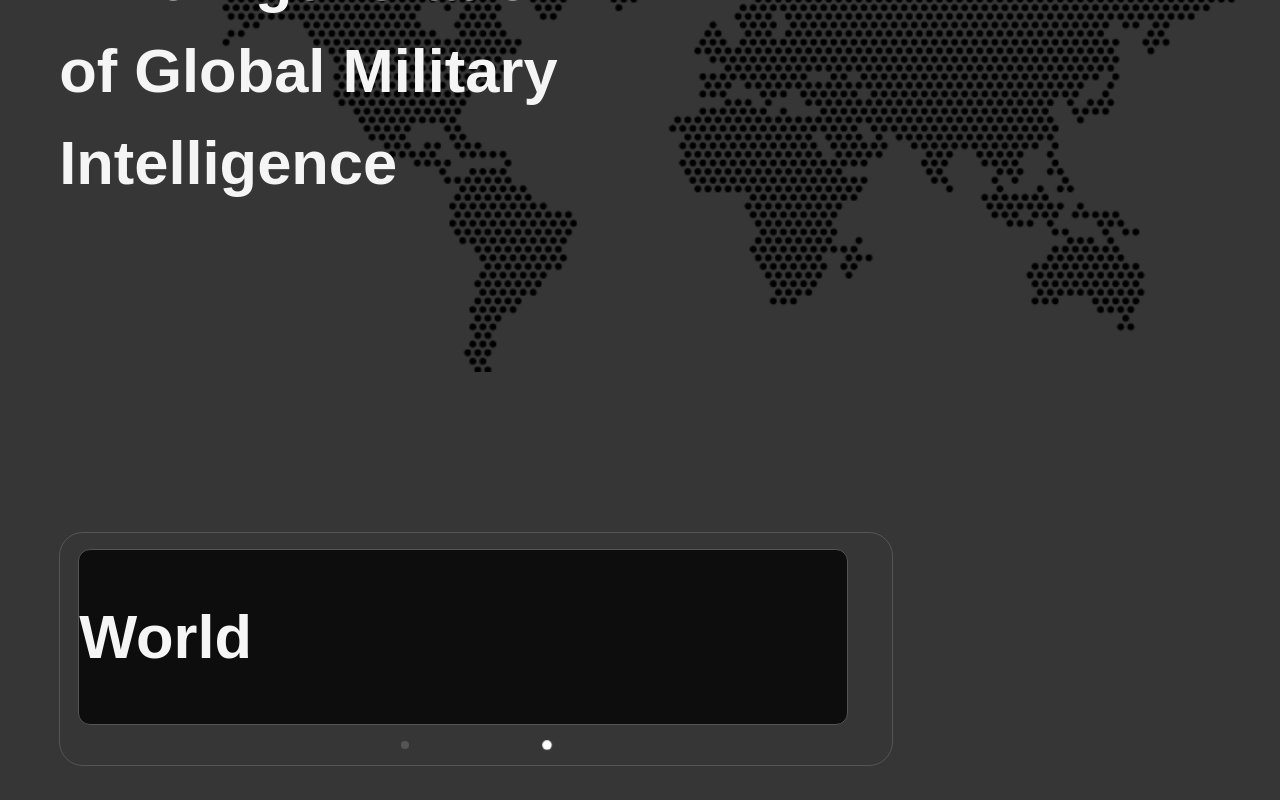
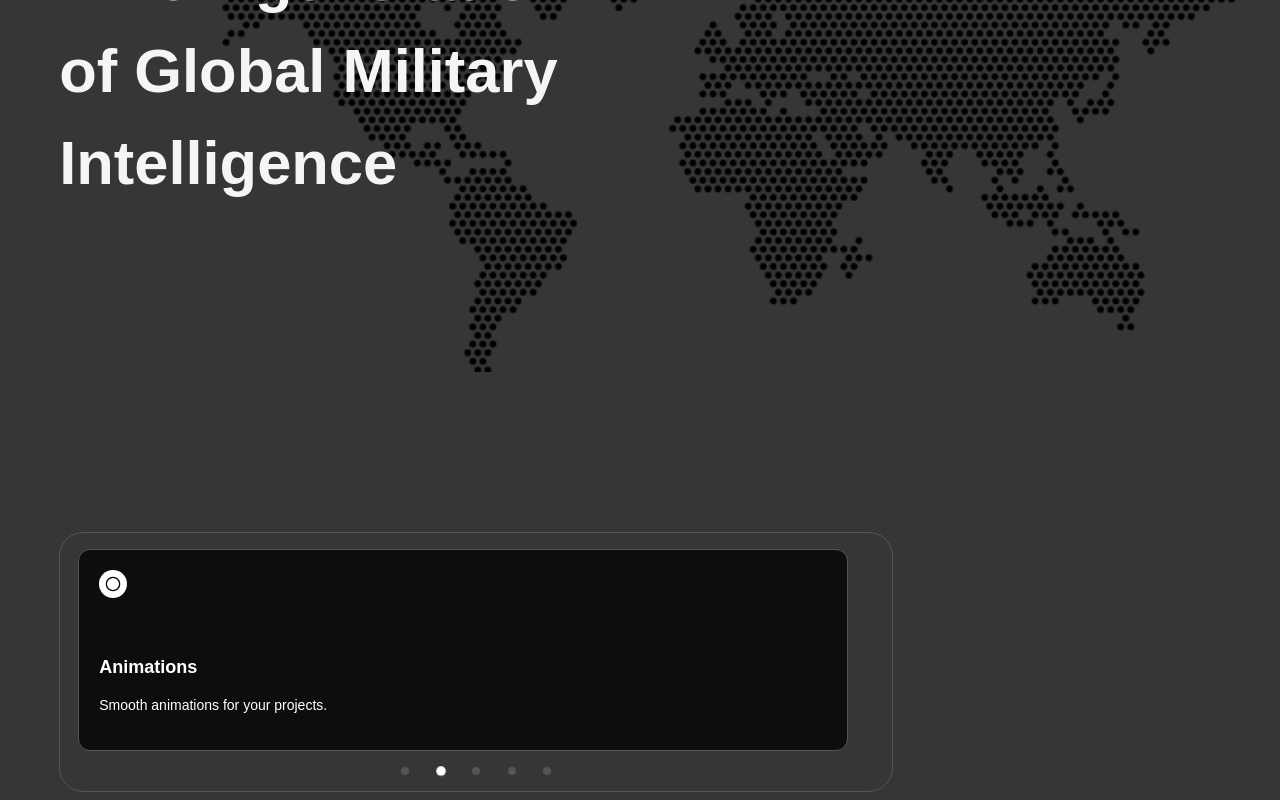
Before and after one commit to RoryMurray7/Sobek, a React (Vite) app: page / in a window 1280 px wide. Shown: the part 356-1156 px from the top of the page. Before the commit the page ends 1130 px from the top, so only its background shows below. Built offline with nearby package versions, Linux system fonts and the light colour scheme; a web font is replaced by a local one.

Commit message:
Re-do carousel

```diff
--- a/src/Gathering.tsx
+++ b/src/Gathering.tsx
@@ -1,22 +1,8 @@
-import Carousel from "./components/Carousel/Carousel"
-
-const carouselItems = [
-    (
-        <>
-            <h1>Hello</h1>
-        </>
-    ),
-    (
-        <>
-            <h1>World</h1>
-        </>
-    )
-]
+import Carousel from "./components/Carousel/Carousel";
 
 function Gathering() {
   return (
     <Carousel
-        items={carouselItems}
       baseWidth={800}
       autoplay={true}
       autoplayDelay={4000}
@@ -24,7 +10,7 @@ function Gathering() {
       loop={true}
       round={false}
     />
-    )
+  );
 }
 
-export default Gathering
+export default Gathering;
--- a/src/components/Carousel/Carousel.css
+++ b/src/components/Carousel/Carousel.css
@@ -1,9 +1,3 @@
-/*
-	jsrepo 1.41.3
-	Installed from https://reactbits.dev/ts/default/
-	05-03-2025
-*/
-
 /* Container */
 .carousel-container {
   position: relative;
@@ -31,7 +25,7 @@
   justify-content: space-between;
   border: 1px solid #555;
   border-radius: calc(var(--outer-r) - var(--p-distance));
-  background-color: #0D0D0D;
+  background-color: #0d0d0d;
   overflow: hidden;
   cursor: grab;
 }
@@ -45,9 +39,9 @@
 }
 
 .carousel-item.round {
-  background-color: #0D0D0D;
+  background-color: #0d0d0d;
   position: relative;
-  bottom: .1em;
+  bottom: 0.1em;
   border: 1px solid #555;
   justify-content: center;
   align-items: center;
--- a/src/components/Carousel/Carousel.tsx
+++ b/src/components/Carousel/Carousel.jsx
@@ -1,70 +1,48 @@
-/*
-	jsrepo 1.41.3
-	Installed from https://reactbits.dev/ts/default/
-	05-03-2025
-*/
+import { useEffect, useState, useRef } from "react";
+import { motion, useMotionValue, useTransform } from "framer-motion";
+// replace icons with your own if needed
+import {
+  FiCircle,
+  FiCode,
+  FiFileText,
+  FiLayers,
+  FiLayout,
+} from "react-icons/fi";
 
-import { useEffect, useState, useRef, JSX } from "react";
-import { motion, PanInfo, useMotionValue, useTransform } from "framer-motion";
-// replace icons with your own if needed
-// import {
-//   FiCircle,
-//   FiCode,
-//   FiFileText,
-//   FiLayers,
-//   FiLayout,
-// } from "react-icons/fi";
 import "./Carousel.css";
 
-// export interface CarouselItem {
-//   title: string;
-//   description: string;
-//   id: number;
-//   icon: JSX.Element;
-// }
-
-export interface CarouselProps {
-  items?: JSX.Element[];
-  baseWidth?: number;
-  autoplay?: boolean;
-  autoplayDelay?: number;
-  pauseOnHover?: boolean;
-  loop?: boolean;
-  round?: boolean;
-}
-
-// const DEFAULT_ITEMS: CarouselItem[] = [
-//   {
-//     title: "Text Animations",
-//     description: "Cool text animations for your projects.",
-//     id: 1,
-//     icon: <FiFileText className="carousel-icon" />,
-//   },
-//   {
-//     title: "Animations",
-//     description: "Smooth animations for your projects.",
-//     id: 2,
-//     icon: <FiCircle className="carousel-icon" />,
-//   },
-//   {
-//     title: "Components",
-//     description: "Reusable components for your projects.",
-//     id: 3,
-//     icon: <FiLayers className="carousel-icon" />,
-//   },
-//   {
-//     title: "Backgrounds",
-//     description: "Beautiful backgrounds and patterns for your projects.",
-//     id: 4,
-//     icon: <FiLayout className="carousel-icon" />,
-//   },
-//   {
-//     title: "Common UI",
-//     description: "Common UI components are coming soon!",
-//     id: 5,
-//     icon: <FiCode className="carousel-icon" />,
-//   },
-// ];
+const DEFAULT_ITEMS = [
+  {
+    title: "Text Animations",
+    description: "Cool text animations for your projects.",
+    id: 1,
+    icon: <FiFileText className="carousel-icon" />,
+  },
+  {
+    title: "Animations",
+    description: "Smooth animations for your projects.",
+    id: 2,
+    icon: <FiCircle className="carousel-icon" />,
+  },
+  {
+    title: "Components",
+    description: "Reusable components for your projects.",
+    id: 3,
+    icon: <FiLayers className="carousel-icon" />,
+  },
+  {
+    title: "Backgrounds",
+    description: "Beautiful backgrounds and patterns for your projects.",
+    id: 4,
+    icon: <FiLayout className="carousel-icon" />,
+  },
+  {
+    title: "Common UI",
+    description: "Common UI components are coming soon!",
+    id: 5,
+    icon: <FiCode className="carousel-icon" />,
+  },
+];
 
 const DRAG_BUFFER = 0;
 const VELOCITY_THRESHOLD = 500;
@@ -72,25 +50,25 @@ const GAP = 16;
 const SPRING_OPTIONS = { type: "spring", stiffness: 300, damping: 30 };
 
 export default function Carousel({
-  items = [],
+  items = DEFAULT_ITEMS,
   baseWidth = 300,
   autoplay = false,
   autoplayDelay = 3000,
   pauseOnHover = false,
   loop = false,
   round = false,
-}: CarouselProps): JSX.Element {
+}) {
   const containerPadding = 16;
   const itemWidth = baseWidth - containerPadding * 2;
   const trackItemOffset = itemWidth + GAP;
 
   const carouselItems = loop ? [...items, items[0]] : items;
-  const [currentIndex, setCurrentIndex] = useState<number>(0);
+  const [currentIndex, setCurrentIndex] = useState(0);
   const x = useMotionValue(0);
-  const [isHovered, setIsHovered] = useState<boolean>(false);
-  const [isResetting, setIsResetting] = useState<boolean>(false);
+  const [isHovered, setIsHovered] = useState(false);
+  const [isResetting, setIsResetting] = useState(false);
 
-  const containerRef = useRef<HTMLDivElement>(null);
+  const containerRef = useRef(null);
   useEffect(() => {
     if (pauseOnHover && containerRef.current) {
       const container = containerRef.current;
@@ -110,7 +88,7 @@ export default function Carousel({
       const timer = setInterval(() => {
         setCurrentIndex((prev) => {
           if (prev === items.length - 1 && loop) {
-            return prev + 1; // Animate to clone.
+            return prev + 1;
           }
           if (prev === carouselItems.length - 1) {
             return loop ? 0 : prev;
@@ -141,10 +119,7 @@ export default function Carousel({
     }
   };
 
-  const handleDragEnd = (
-    _: MouseEvent | TouchEvent | PointerEvent,
-    info: PanInfo
-  ): void => {
+  const handleDragEnd = (_, info) => {
     const offset = info.offset.x;
     const velocity = info.velocity.x;
     if (offset < -DRAG_BUFFER || velocity < -VELOCITY_THRESHOLD) {
@@ -203,6 +178,7 @@ export default function Carousel({
             -(index - 1) * trackItemOffset,
           ];
           const outputRange = [90, 0, -90];
+          // eslint-disable-next-line react-hooks/rules-of-hooks
           const rotateY = useTransform(x, range, outputRange, { clamp: false });
           return (
             <motion.div
@@ -216,7 +192,13 @@ export default function Carousel({
               }}
               transition={effectiveTransition}
             >
-              { item }
+              <div className={`carousel-item-header ${round ? "round" : ""}`}>
+                <span className="carousel-icon-container">{item.icon}</span>
+              </div>
+              <div className="carousel-item-content">
+                <div className="carousel-item-title">{item.title}</div>
+                <p className="carousel-item-description">{item.description}</p>
+              </div>
             </motion.div>
           );
         })}
```
Lines whose indentation alone changed are shown as unchanged.
